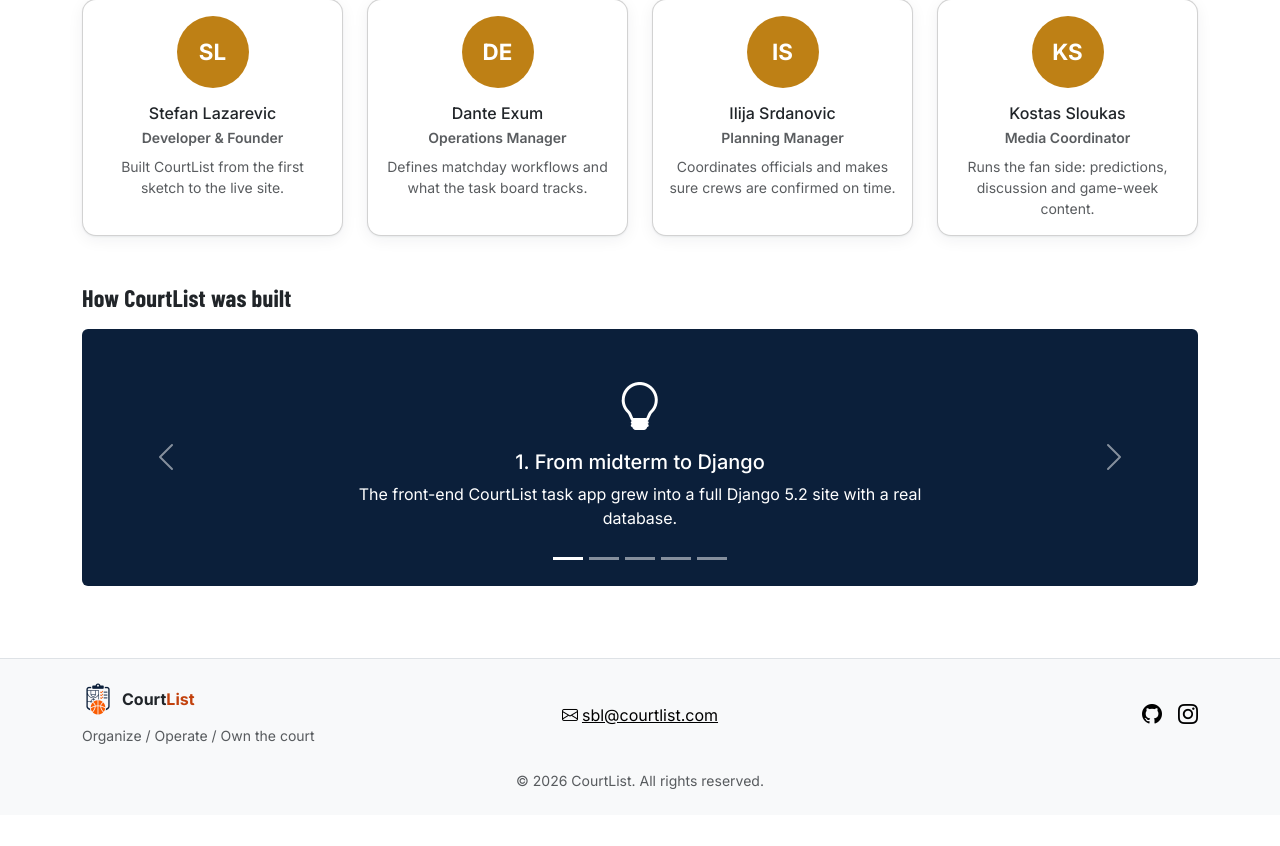
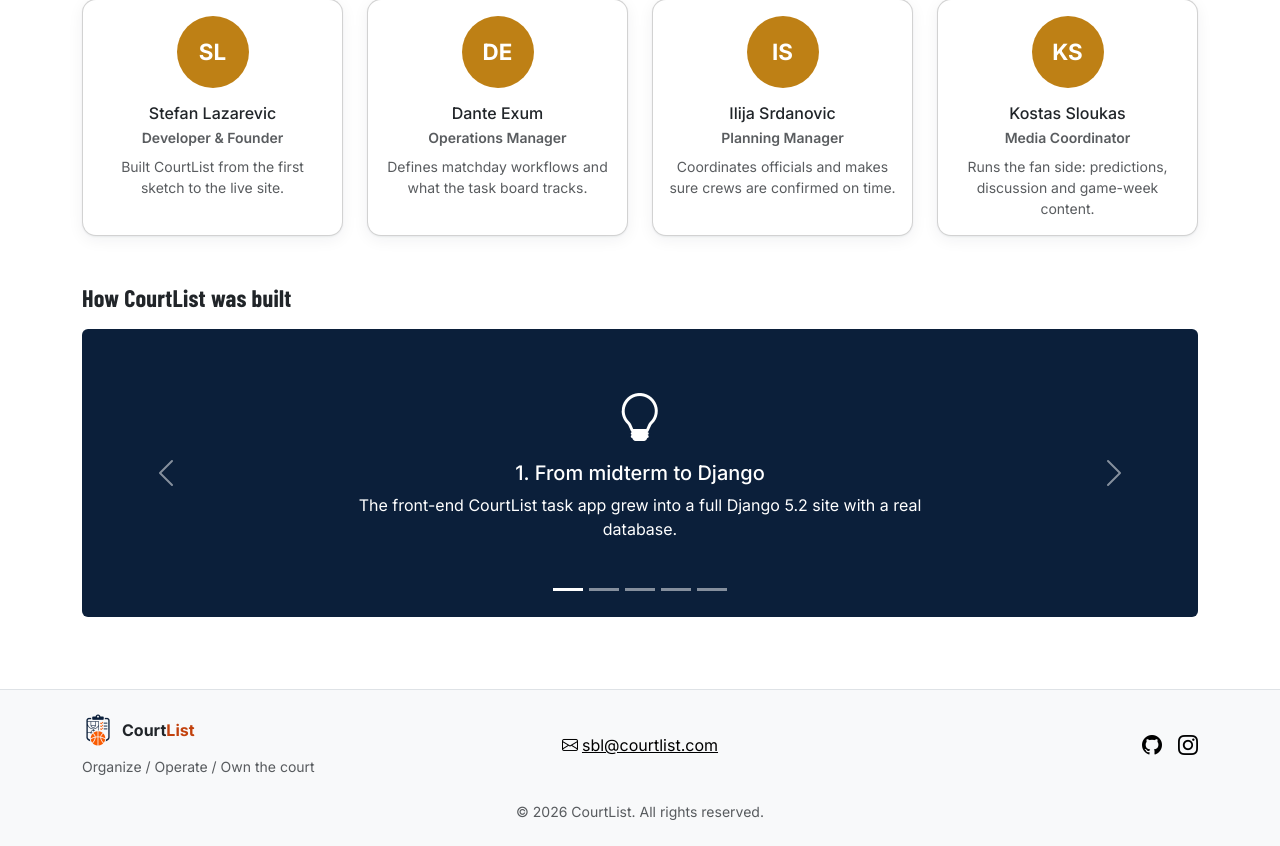
Before and after one commit to stefancelo/courtlist-supply, a Django app: page /about/ in a window 1280 px wide. Shown: the part 534-1380 px from the top of the page. Before the commit the page ends 1323 px from the top, so only its background shows below. Run offline with Django 5.2, Linux system fonts and the light colour scheme.

Commit message:
Fixed height for carousel and aesthetic additions to the error pages.

```diff
--- a/static/css/style.css
+++ b/static/css/style.css
@@ -85,10 +85,22 @@ main {
 
 /* Carousel slide: dark brand background so Bootstrap's white arrows and indicators stay visible */
 .process-slide {
+  display: flex;
+  flex-direction: column;
+  align-items: center;
+  justify-content: center;
+  height: 18rem;
+  padding: 2rem 4rem 3rem;
   background-color: #0b1f3a;
   color: #fff;
-  min-height: 240px;
-  padding: 3rem 4rem 3.5rem;
+}
+
+/* Phones: text wraps onto more lines, so the slides are taller (still all the same) */
+@media (max-width: 575.98px) {
+  .process-slide {
+    height: 22rem;
+    padding: 2rem 3rem 3rem;
+  }
 }
 
 .process-slide p {
@@ -306,3 +318,10 @@ main h1::after {
 .input-group > .form-select.phone-prefix {
   flex: 0 0 6rem;
 }
+
+/* Error pages (404, 403, 500): the title line runs the full width in solid orange,
+   instead of the short fading line used on other pages */
+.error-page h1::after {
+  width: 100%;
+  background: var(--cl-orange);
+}
--- a/templates/500.html
+++ b/templates/500.html
@@ -14,7 +14,7 @@
         <link rel="stylesheet" href="{% static 'css/style.css' %}" />
     </head>
     <body>
-        <main class="container py-5 text-center">
+        <main class="container py-5 text-center error-page">
             <p class="display-1 fw-bold text-orange mb-0">500</p>
             <h1 class="h3 mb-3">Technical timeout</h1>
             <p class="text-body-secondary mb-4">Something went wrong on our side. Please try again in a few minutes.</p>
--- a/templates/errors/error_page.html
+++ b/templates/errors/error_page.html
@@ -1,7 +1,7 @@
 {% extends "base.html" %}
 
 {% block content %}
-    <div class="container py-5 text-center">
+    <div class="container py-5 text-center error-page">
         <p class="display-1 fw-bold text-orange mb-0">{% block code %}{% endblock %}</p>
         <h1 class="h3 mb-3">{% block heading %}{% endblock %}</h1>
         <p class="text-body-secondary mb-4">{% block message %}{% endblock %}</p>
```
